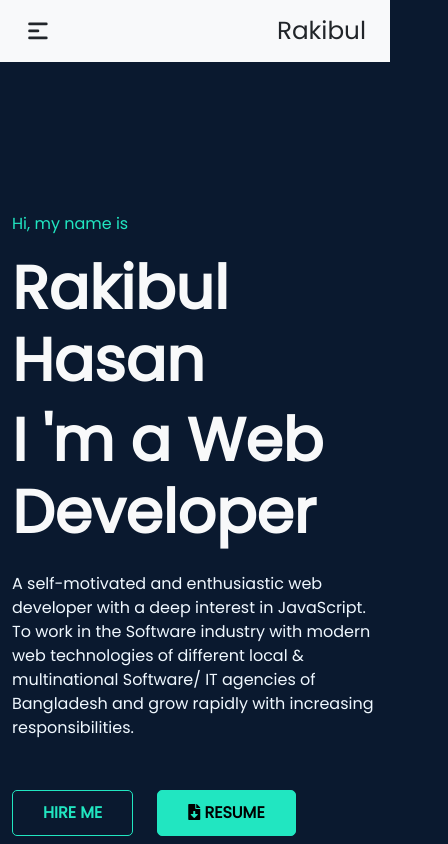
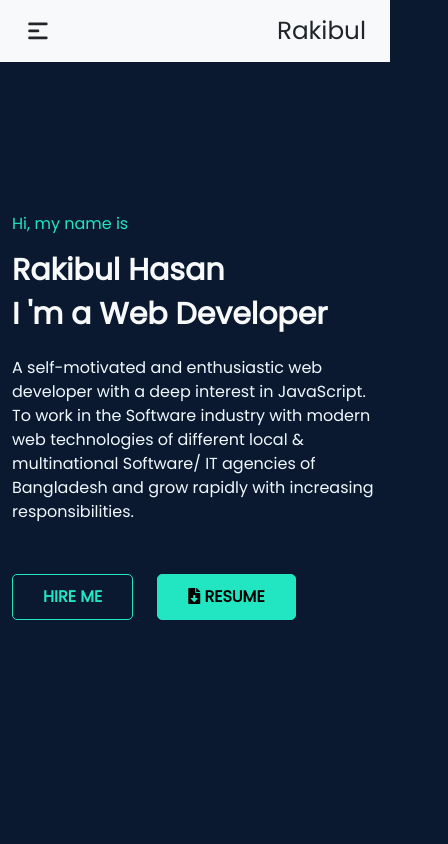
Before and after one commit to RHsanto/RH-portfolio, a React (Create React App) app: page / in a window 390 px wide. Shown: the top 844 px of the page, 448 px wide, since content can reach past the window. Built offline with nearby package versions, Linux system fonts and the light colour scheme.

Commit message:
add all projects

```diff
--- a/src/components/Home/Home.css
+++ b/src/components/Home/Home.css
@@ -104,12 +104,22 @@ padding-left: 20px;
 /* Extra small devices (phones, 600px and down) */
 @media only screen and (max-width: 600px) {
 
+  .introduce h1{
+    font-size: 30px;
+    font-weight: bold;
 
+  }
   .my-container{
-    margin-left: 0px;
-
+  margin-left: 0px;
 }
 .projects img{
   width: 200px;
 }
+.contact-section {
+  padding: 0px 20px;
 }
+
+
+
+
+}
--- a/src/components/Home/Home.js
+++ b/src/components/Home/Home.js
@@ -10,10 +10,10 @@ const Home = () => {
     <div>
       <Banner/>
       <About/>
-      <Projects/>
+      {/* <Projects/> */}
       <Blog/>
       {/* contact section */}
-      <div className="container contact-section">
+     <div className="container contact-section">
         <div className="row my-5 my-container">
           <div className="col-lg-6 mx-auto contact text-center">
           <h1>Get In Touch</h1>
```
